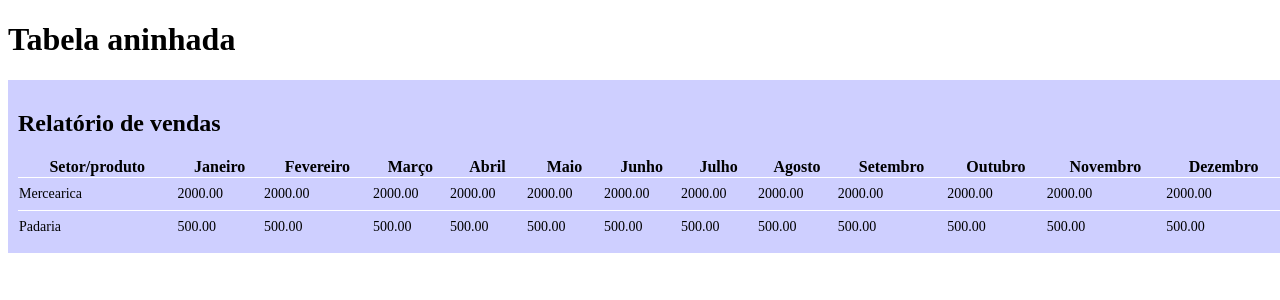
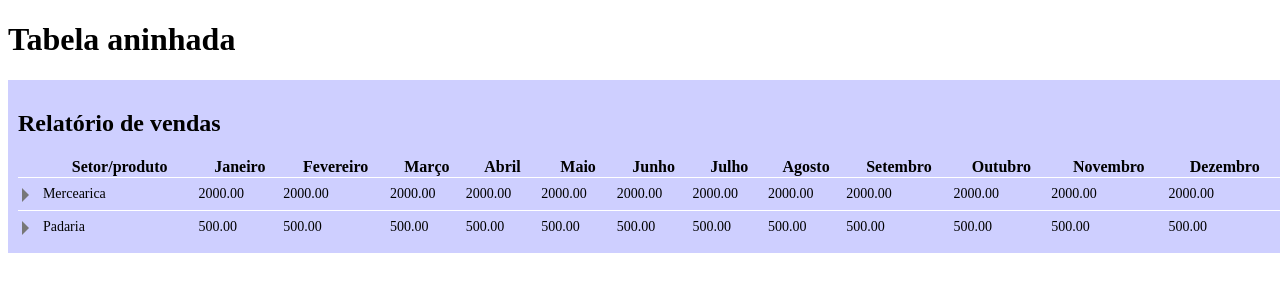
Before and after one commit to Sutil/tabela-aninhada-angular, an Angular app: page / in a window 1280 px wide. Shown: the top 300 px of the page. Built offline with nearby package versions, Linux system fonts and the light colour scheme.

Commit message:
Botão de expandir

```diff
--- a/src/app/compoenents/tabela-aninhada/linha-tabela-aninhada/linha-tabela-aninhada.component.html
+++ b/src/app/compoenents/tabela-aninhada/linha-tabela-aninhada/linha-tabela-aninhada.component.html
@@ -1,6 +1,7 @@
 
 <ng-template #conteudoDaLinha >
   <tr>
+    <td><button [class.expandido]="expandido" (click)="expandido = !expandido" class="seta" ></button></td>
     <td *ngFor="let coluna of colunas" >{{ coluna.extrairConteudoDaLinha(linha) }}</td>
   </tr>
 </ng-template>
--- a/src/app/compoenents/tabela-aninhada/linha-tabela-aninhada/linha-tabela-aninhada.component.scss
+++ b/src/app/compoenents/tabela-aninhada/linha-tabela-aninhada/linha-tabela-aninhada.component.scss
@@ -3,3 +3,22 @@ td {
   height: 30px;
   font-size: 14px;
 }
+
+.seta {
+  background-color: transparent;
+  padding: 0;
+  outline: none;
+  width: 0;
+  height: 0;
+  border: 7px solid #777;
+  border-right-width: 0;
+  border-top-color: transparent;
+  border-bottom-color: transparent;
+  margin: 3px;
+  cursor: pointer;
+  transition: transform 0.2s;
+}
+
+.seta.expandido {
+  transform: rotate(90deg);
+}
--- a/src/app/compoenents/tabela-aninhada/linha-tabela-aninhada/linha-tabela-aninhada.component.ts
+++ b/src/app/compoenents/tabela-aninhada/linha-tabela-aninhada/linha-tabela-aninhada.component.ts
@@ -23,6 +23,8 @@ export class LinhaTabelaAninhadaComponent implements OnInit {
   @Input()
   colunas: ColunaTabelaAninhada[] = [];
 
+  expandido = false;
+
   constructor(private viewContainerRef: ViewContainerRef) { }
 
   ngOnInit(): void {
--- a/src/app/compoenents/tabela-aninhada/tabela-aninhada.component.html
+++ b/src/app/compoenents/tabela-aninhada/tabela-aninhada.component.html
@@ -1,6 +1,7 @@
 <table>
   <thead>
     <tr>
+      <th></th>
       <th *ngFor="let coluna of colunas">
         {{ coluna.cabecalho }}
       </th>
```
